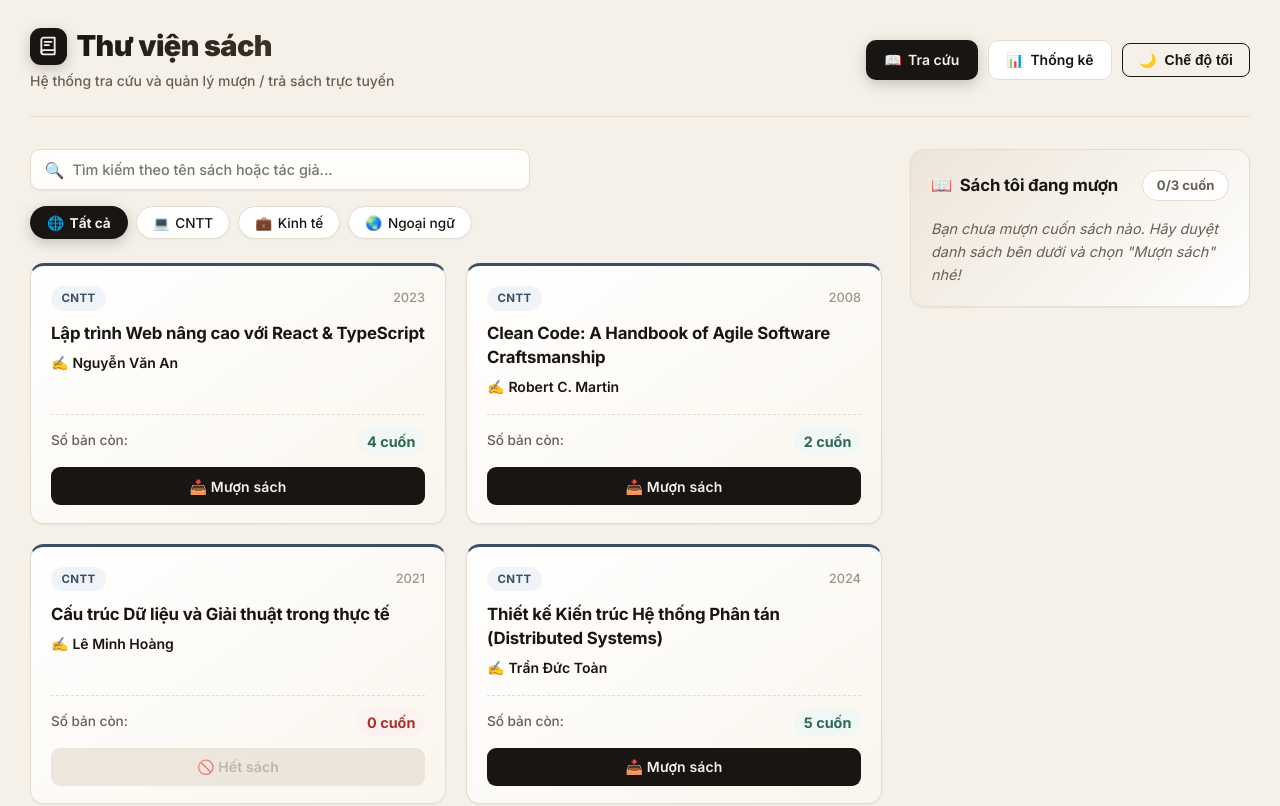
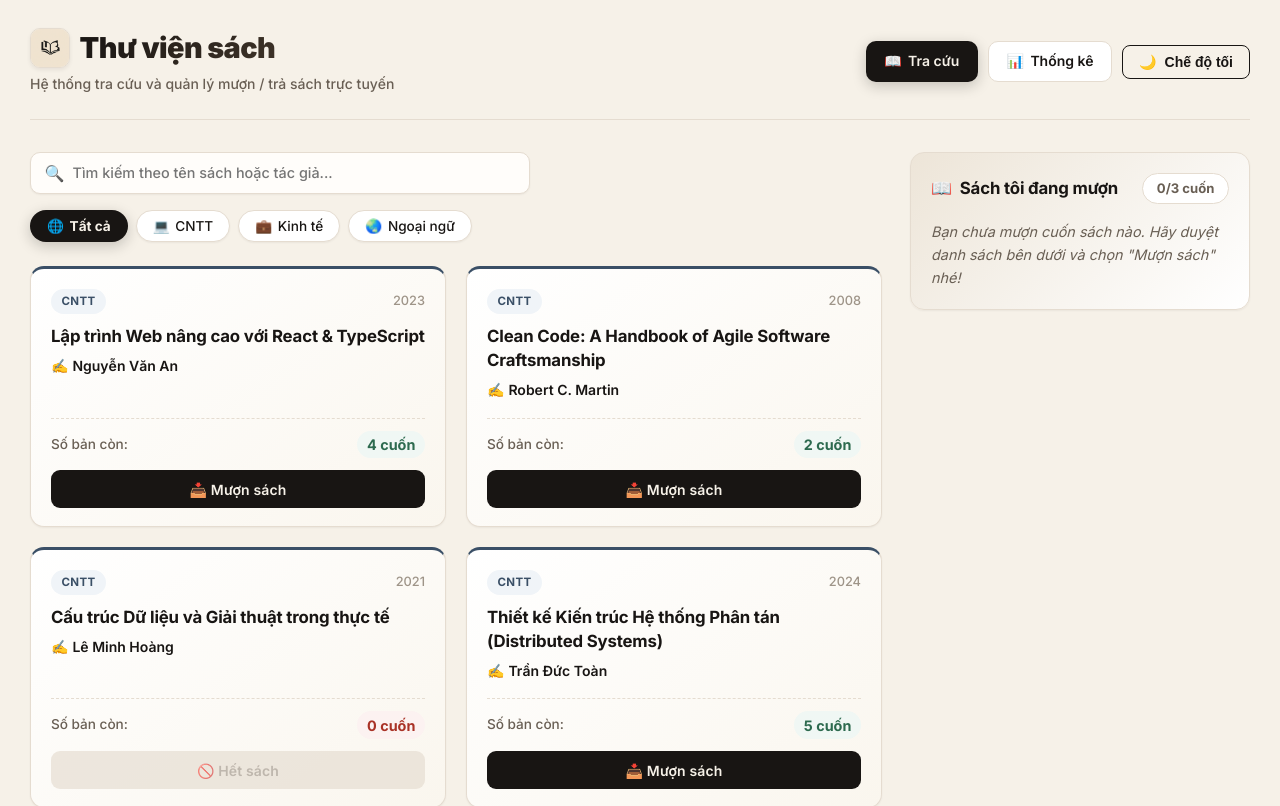
Before and after one commit to ITHoangLV/B23DCCC073_LTWNC_GiuaKy, a React (Vite) app: page / in a window 1280 px wide. Shown: the top 806 px of the page. Built offline with nearby package versions, Linux system fonts and the light colour scheme.

Commit message:
feat: use uploaded logo icon across app and update official submission README

```diff
--- a/index.html
+++ b/index.html
@@ -2,7 +2,7 @@
 <html lang="vi">
   <head>
     <meta charset="UTF-8" />
-    <link rel="icon" type="image/svg+xml" href="/favicon.svg" />
+    <link rel="icon" type="image/jpeg" href="/logo.jpg" />
     <meta name="viewport" content="width=device-width, initial-scale=1.0" />
     <meta name="description" content="Thư viện sách — Hệ thống tra cứu và quản lý mượn trả sách trực tuyến dành cho sinh viên khoa." />
     <title>Thư viện sách - Hệ Thống Quản Lý Thư Viện</title>
--- a/src/App.tsx
+++ b/src/App.tsx
@@ -64,37 +64,19 @@ export function App(): ReactElement {
                 lineHeight: 1.2,
               }}
             >
-              <span
+              <img
+                src="/logo.jpg"
+                alt="Logo Thư viện sách"
                 style={{
-                  display: 'inline-flex',
-                  alignItems: 'center',
-                  justifyContent: 'center',
-                  width: '2.3rem',
-                  height: '2.3rem',
-                  borderRadius: '11px',
-                  background: 'var(--accent-color)',
-                  color: 'var(--bg-primary)',
-                  boxShadow: 'var(--shadow-accent)',
+                  width: '2.5rem',
+                  height: '2.5rem',
+                  borderRadius: '10px',
+                  objectFit: 'cover',
+                  boxShadow: 'var(--shadow-sm)',
                   flexShrink: 0,
+                  border: '1px solid var(--border-color)',
                 }}
-                aria-hidden="true"
-              >
-                <svg
-                  width="20"
-                  height="20"
-                  viewBox="0 0 24 24"
-                  fill="none"
-                  stroke="currentColor"
-                  strokeWidth="2.2"
-                  strokeLinecap="round"
-                  strokeLinejoin="round"
-                >
-                  <path d="M4 19.5A2.5 2.5 0 0 1 6.5 17H20" />
-                  <path d="M6.5 2H20v20H6.5A2.5 2.5 0 0 1 4 19.5v-15A2.5 2.5 0 0 1 6.5 2z" />
-                  <path d="M8 7h8" />
-                  <path d="M8 11h5" />
-                </svg>
-              </span>
+              />
               <span className="gradient-text">Thư viện sách</span>
             </h1>
           </Link>
```
Also changed, not shown: public/logo.jpg (added), 1 other file (tests, documents, lock files or other folders).
